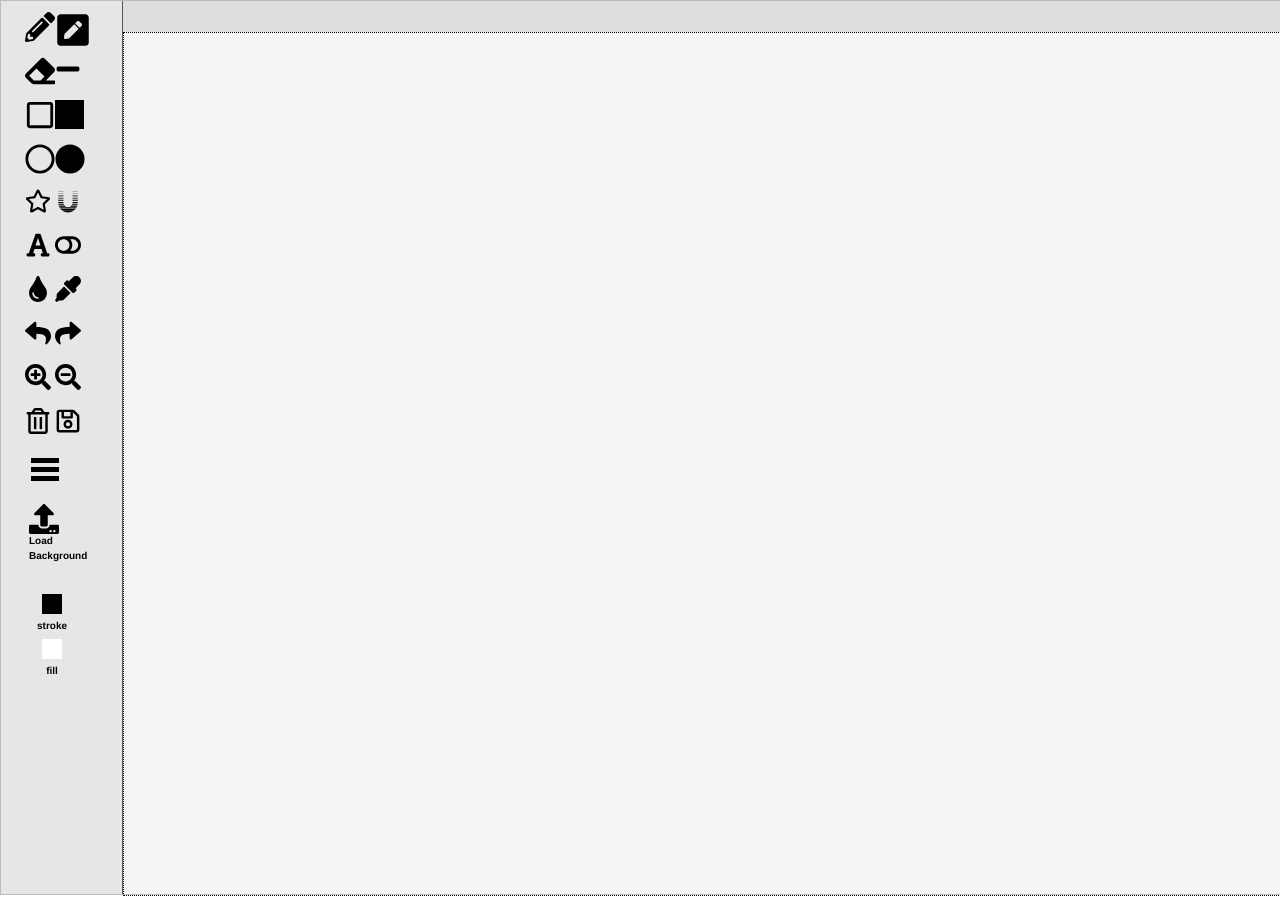
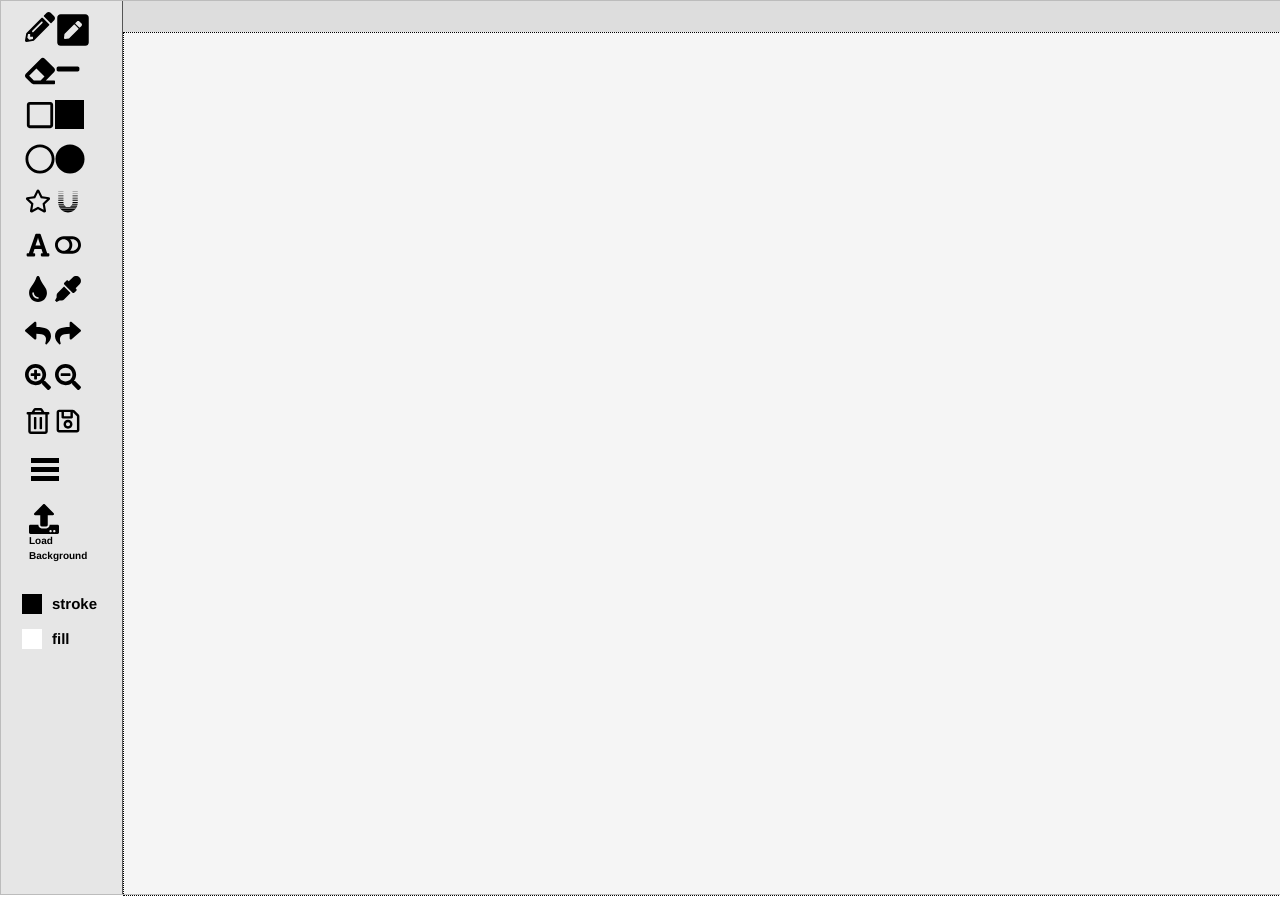
Before and after one commit to harrixon/Canvas-Project, a website: page index.html in a window 1280 px wide. Shown: the top 905 px of the page. Drawn offline with nearby package versions, Linux system fonts and the light colour scheme.

Commit message:
btn/color pad position, fix trigger

```diff
--- a/assets/css/jquerycolorpicker.css
+++ b/assets/css/jquerycolorpicker.css
@@ -20,13 +20,14 @@ body {
   opacity: 0;
 }
 
-
 #color-picker{
   position:absolute;
-  left: 70px;
+  left: 0;
+  top: 670px;
+  /* left: 70px; */
   background-color: white;
-  height: 160px;
-  width: 195px;
+  height: 130px;
+  width: 155px;
   border: solid 1px #ccc;
   opacity: 0;
   padding: 5px;
--- a/assets/css/menuButton.css
+++ b/assets/css/menuButton.css
@@ -67,3 +67,15 @@
 .upload-btn{
 	margin: 10px 1.5em;
 }
+
+#w1, #w2{
+	display: flex;
+	flex-direction: row;
+	align-items: center;
+	padding-bottom: 10px;
+	font-size: 1.5rem;
+}
+
+#color-label {
+	margin-right: 10px;
+}
--- a/assets/css/style.css
+++ b/assets/css/style.css
@@ -136,7 +136,7 @@ body{
     .literally .color-well {
         font-size: 10px;
         float: left;
-        width: 60px;
+        width: 80px;
     }
 
     label {
--- a/assets/js/drawing-buttons.js
+++ b/assets/js/drawing-buttons.js
@@ -138,7 +138,7 @@ $(".b1, .b2").on("click", function(){
     $('#color-picker').css("opacity","100")
 });
 
- $(".b1, .b2").on("dblclick", function(){
+ $("#canvas-draft").on("click", function(){
     $('#color-picker').css("opacity","0")
 });
 
--- a/index.html
+++ b/index.html
@@ -258,28 +258,21 @@
                         <div class="container" id="container2">
                             <div class="lc-color-pickers row" id="row2">
 
-                                <div id="1" class="color-well col-md-1 col-xl-1" style="float:left;text-align:center;" data-reactid=".0.2.0.0">
-
+                                <div id="w1" class="color-well col-2" data-reactid=".0.2.0.0">
                                     <label for="color-input" id="color-label" style="background-color:#000000" class="b1"></label>
-
-
-                                    <div id="color-picker">
-                                        <div>
-                                            <canvas id="color-block" height="150" width="150"></canvas>
-                                            <canvas id="color-strip" height="150" width="30"></canvas>
-                                        </div>
-                                    </div>
-
                                     <label>stroke</label>
-
                                 </div>
 
-                                <div id="2" class="color-well col-md-1 col-xl-1" style="float:left;text-align:center;" data-reactid=".0.2.0.1">
+                                <div id="w2" class="color-well col-2" data-reactid=".0.2.0.1">
+                                    <label for="color-input" id="color-label" style="background-color:#ffffff" class="b2"></label>
+                                    <label>fill</label>
+                                </div>
 
-                                    <label for="color-input" id="color-label" style="background-color:#ffffff" class="b2"></label>
-
-                                    <label>fill</label>
-
+                                <div id="color-picker">
+                                    <div>
+                                        <canvas id="color-block" height="120" width="120"></canvas>
+                                        <canvas id="color-strip" height="120" width="30"></canvas>
+                                    </div>
                                 </div>
                             </div>
                         </div>
```
